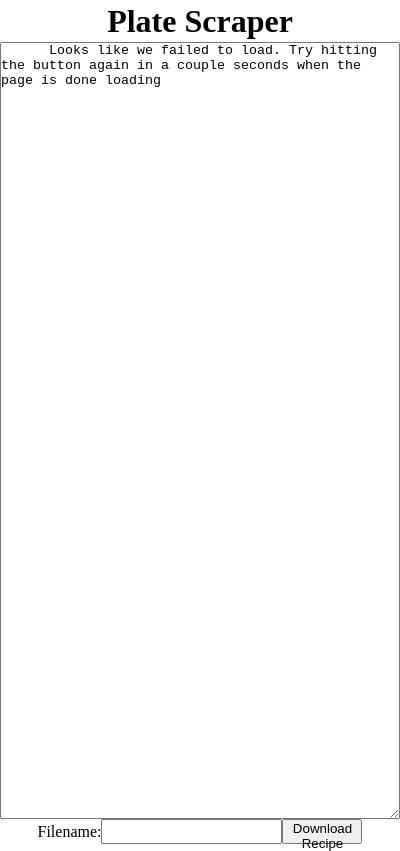
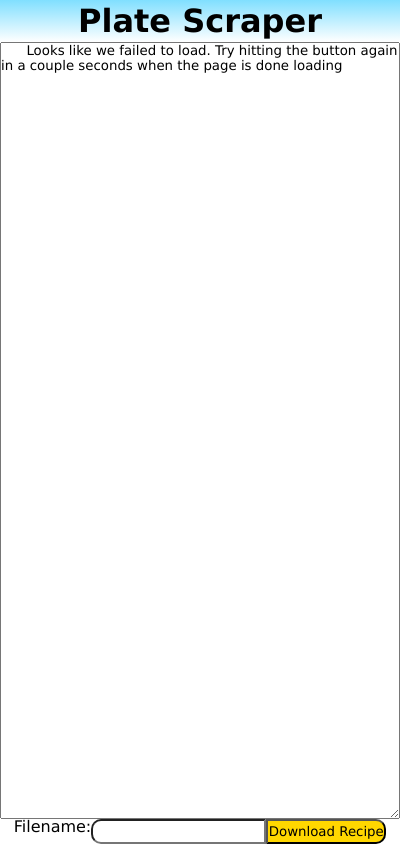
Before and after one commit to SpencerWhitehead7/Recipe_Scraper_Chrome_Extension, a browser extension: page popup.html in a window 400 px wide. Drawn offline with Linux system fonts and the light colour scheme.

Commit message:
enforces consistent c s s a e s t h e t i c

```diff
--- a/popup.css
+++ b/popup.css
@@ -1,11 +1,14 @@
 * {
-  margin: 0px;
-  padding: 0px
+  margin: 0;
+  padding: 0;
+  box-sizing: border-box;
+  font-family: 'Lucida Sans', 'Lucida Sans Regular', 'Lucida Grande', 'Lucida Sans Unicode', Geneva, Verdana, sans-serif
 }
 
 h1 {
   text-align: center;
-  line-height: 5vh
+  line-height: 5vh;
+  min-height: 33px;
 }
 
 #container {
@@ -19,7 +22,8 @@ h1 {
 
 h1 {
   flex: 0 1 auto;
-  height: 5vh
+  height: 5vh;
+  background: linear-gradient(rgb(128, 223, 255, 1), rgb(128, 223, 255, 0));
 }
 
 textarea {
@@ -32,12 +36,20 @@ textarea {
   justify-content: center;
   align-content: center;
   height: 3vh;
+  min-height: 20px;
 }
 
 #download label{
-  line-height: 3vh
+  line-height: 100%;
+}
+
+#download input{
+  border-radius: 10px 0px 0px 10px;
 }
 
 #download button {
-  width: 20%;
+  width: 120px;
+  color: black;
+  background: gold;
+  border-radius: 0px 10px 10px 0px;
 }
```
